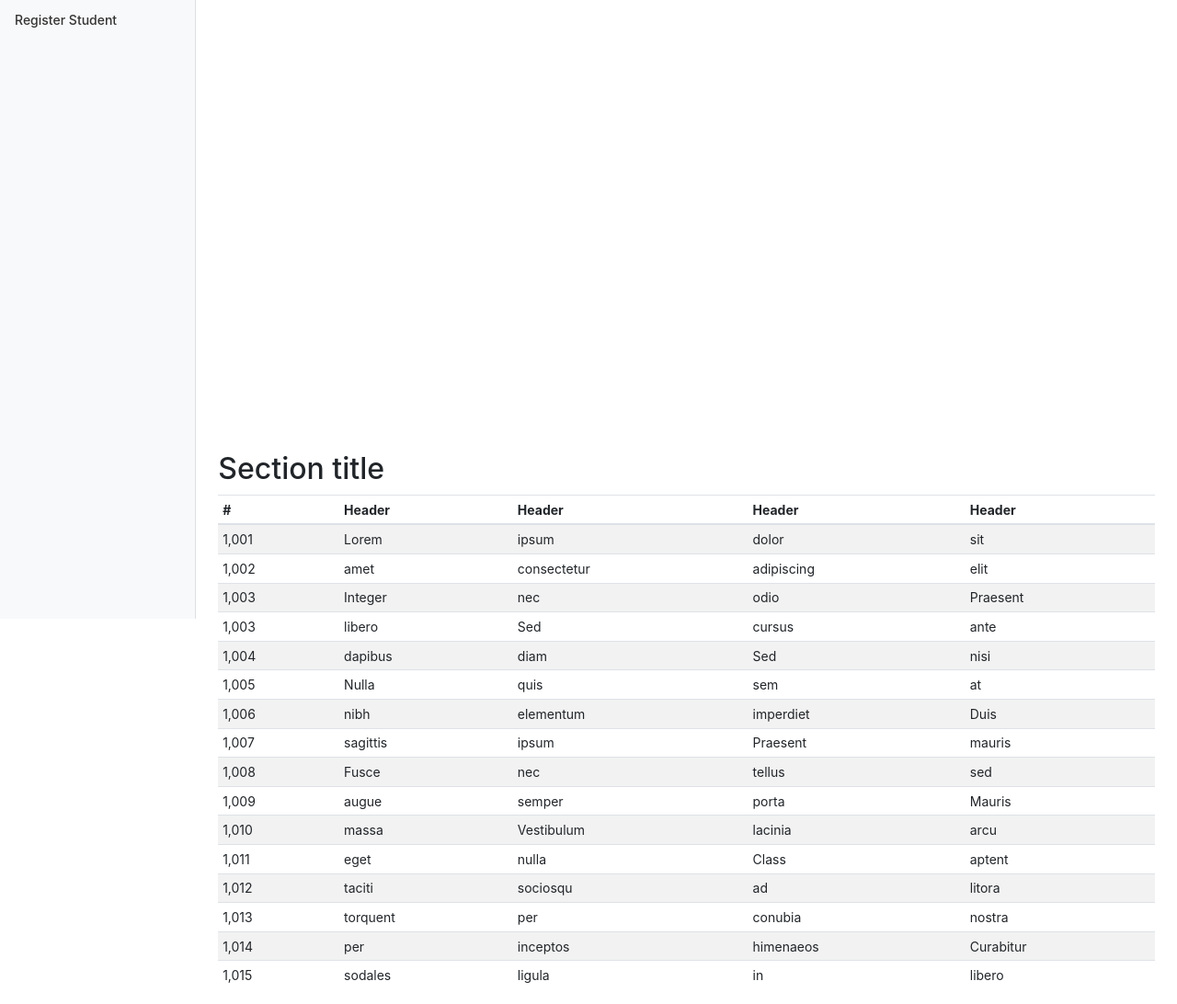
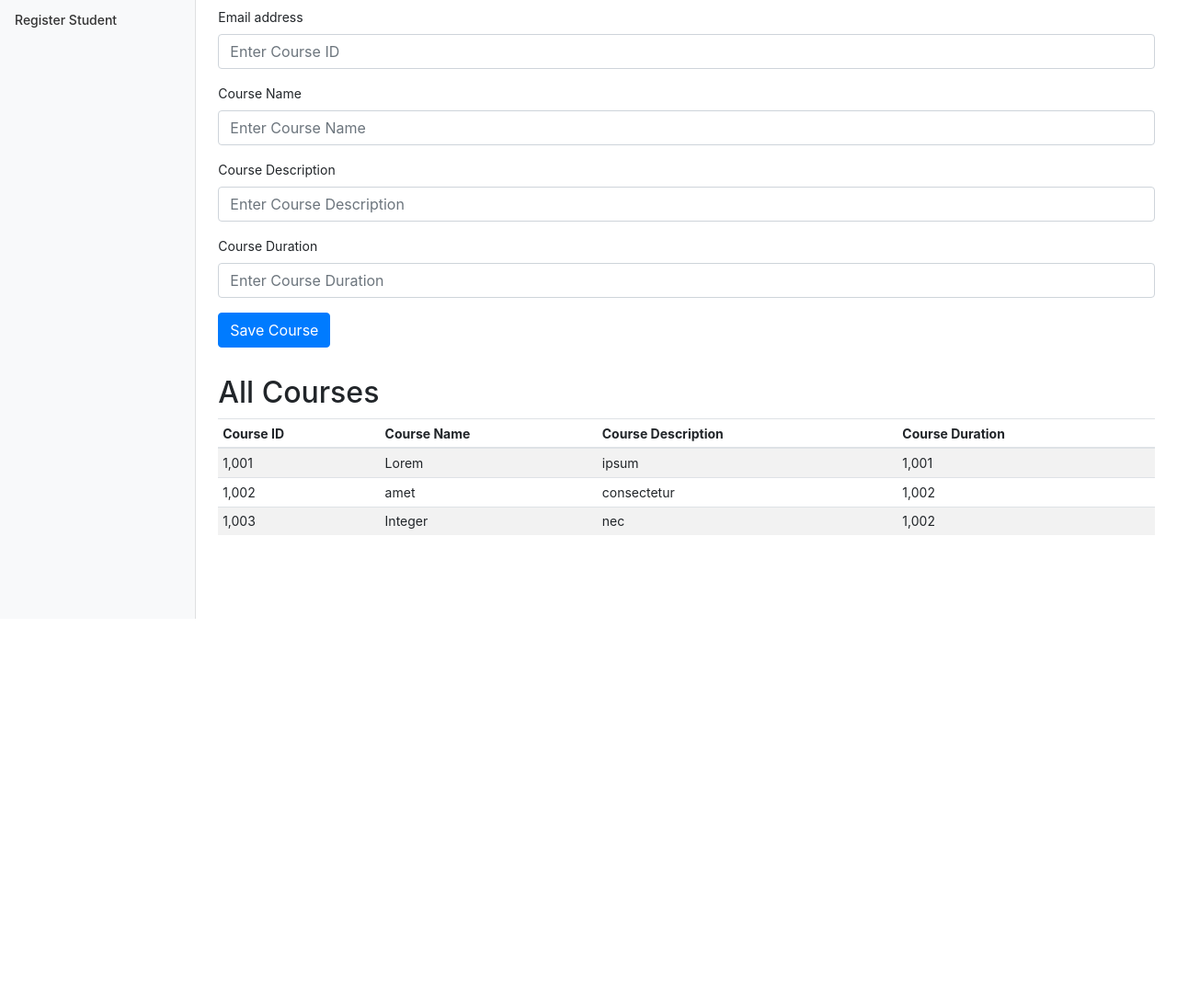
Before and after one commit to AnujaKoralage/GroupProject, a plain HTML site: page InsPOS/Manage-Courses.html in a window 1280 px wide. Shown: the part 127-1219 px from the top of the page at 92% size. After the commit the page ends 800 px from the top, so only its background shows below. Drawn offline with Linux system fonts and the light colour scheme.

```diff
--- a/InsPOS/Manage-Courses.html
+++ b/InsPOS/Manage-Courses.html
@@ -15,6 +15,7 @@
 
     <!-- Custom styles for this template -->
     <link href="css/dashboard.css" rel="stylesheet">
+    <link rel="stylesheet" href="css/manage-courses.css">
 </head>
 <body>
 <nav class="navbar navbar-dark fixed-top bg-dark flex-md-nowrap p-0 shadow">
@@ -60,18 +61,37 @@
                 <h1 class="h2">Manage Courses</h1>
             </div>
 
-            <canvas class="my-4 w-100" id="myChart" width="900" height="380"></canvas>
+            <div id="add-course-form">
+                <form>
+                    <div class="form-group">
+                        <label for="exampleInputCourseID">Email address</label>
+                        <input type="number" class="form-control" id="exampleInputCourseID" aria-describedby="emailHelp" placeholder="Enter Course ID">
+                    </div>
+                    <div class="form-group">
+                        <label for="exampleInputCourseName">Course Name</label>
+                        <input type="text" class="form-control" id="exampleInputCourseName" placeholder="Enter Course Name">
+                    </div>
+                    <div class="form-group">
+                        <label for="exampleInputCourseDescription">Course Description</label>
+                        <input type="text" class="form-control" id="exampleInputCourseDescription" placeholder="Enter Course Description">
+                    </div>
+                    <div class="form-group">
+                        <label for="exampleInputCourseDuration">Course Duration</label>
+                        <input type="number" class="form-control" id="exampleInputCourseDuration" placeholder="Enter Course Duration">
+                    </div>
+                    <button id="" type="submit" class="btn btn-primary">Save Course</button>
+                </form>
+            </div>
 
-            <h2>Section title</h2>
+            <h2>All Courses</h2>
             <div class="table-responsive">
                 <table class="table table-striped table-sm">
                     <thead>
                     <tr>
-                        <th>#</th>
-                        <th>Header</th>
-                        <th>Header</th>
-                        <th>Header</th>
-                        <th>Header</th>
+                        <th>Course ID</th>
+                        <th>Course Name</th>
+                        <th>Course Description</th>
+                        <th>Course Duration</th>
                     </tr>
                     </thead>
                     <tbody>
@@ -79,113 +99,19 @@
                         <td>1,001</td>
                         <td>Lorem</td>
                         <td>ipsum</td>
-                        <td>dolor</td>
-                        <td>sit</td>
+                        <td>1,001</td>
                     </tr>
                     <tr>
                         <td>1,002</td>
                         <td>amet</td>
                         <td>consectetur</td>
-                        <td>adipiscing</td>
-                        <td>elit</td>
+                        <td>1,002</td>
                     </tr>
                     <tr>
                         <td>1,003</td>
                         <td>Integer</td>
                         <td>nec</td>
-                        <td>odio</td>
-                        <td>Praesent</td>
-                    </tr>
-                    <tr>
-                        <td>1,003</td>
-                        <td>libero</td>
-                        <td>Sed</td>
-                        <td>cursus</td>
-                        <td>ante</td>
-                    </tr>
-                    <tr>
-                        <td>1,004</td>
-                        <td>dapibus</td>
-                        <td>diam</td>
-                        <td>Sed</td>
-                        <td>nisi</td>
-                    </tr>
-                    <tr>
-                        <td>1,005</td>
-                        <td>Nulla</td>
-                        <td>quis</td>
-                        <td>sem</td>
-                        <td>at</td>
-                    </tr>
-                    <tr>
-                        <td>1,006</td>
-                        <td>nibh</td>
-                        <td>elementum</td>
-                        <td>imperdiet</td>
-                        <td>Duis</td>
-                    </tr>
-                    <tr>
-                        <td>1,007</td>
-                        <td>sagittis</td>
-                        <td>ipsum</td>
-                        <td>Praesent</td>
-                        <td>mauris</td>
-                    </tr>
-                    <tr>
-                        <td>1,008</td>
-                        <td>Fusce</td>
-                        <td>nec</td>
-                        <td>tellus</td>
-                        <td>sed</td>
-                    </tr>
-                    <tr>
-                        <td>1,009</td>
-                        <td>augue</td>
-                        <td>semper</td>
-                        <td>porta</td>
-                        <td>Mauris</td>
-                    </tr>
-                    <tr>
-                        <td>1,010</td>
-                        <td>massa</td>
-                        <td>Vestibulum</td>
-                        <td>lacinia</td>
-                        <td>arcu</td>
-                    </tr>
-                    <tr>
-                        <td>1,011</td>
-                        <td>eget</td>
-                        <td>nulla</td>
-                        <td>Class</td>
-                        <td>aptent</td>
-                    </tr>
-                    <tr>
-                        <td>1,012</td>
-                        <td>taciti</td>
-                        <td>sociosqu</td>
-                        <td>ad</td>
-                        <td>litora</td>
-                    </tr>
-                    <tr>
-                        <td>1,013</td>
-                        <td>torquent</td>
-                        <td>per</td>
-                        <td>conubia</td>
-                        <td>nostra</td>
-                    </tr>
-                    <tr>
-                        <td>1,014</td>
-                        <td>per</td>
-                        <td>inceptos</td>
-                        <td>himenaeos</td>
-                        <td>Curabitur</td>
-                    </tr>
-                    <tr>
-                        <td>1,015</td>
-                        <td>sodales</td>
-                        <td>ligula</td>
-                        <td>in</td>
-                        <td>libero</td>
+                        <td>1,002</td>
                     </tr>
                     </tbody>
                 </table>
--- /dev/null
+++ b/InsPOS/css/manage-courses.css
@@ -0,0 +1,4 @@
+#add-course-form{
+    padding-bottom: 30px;
+    border-bottom-color: black;
+}
```
